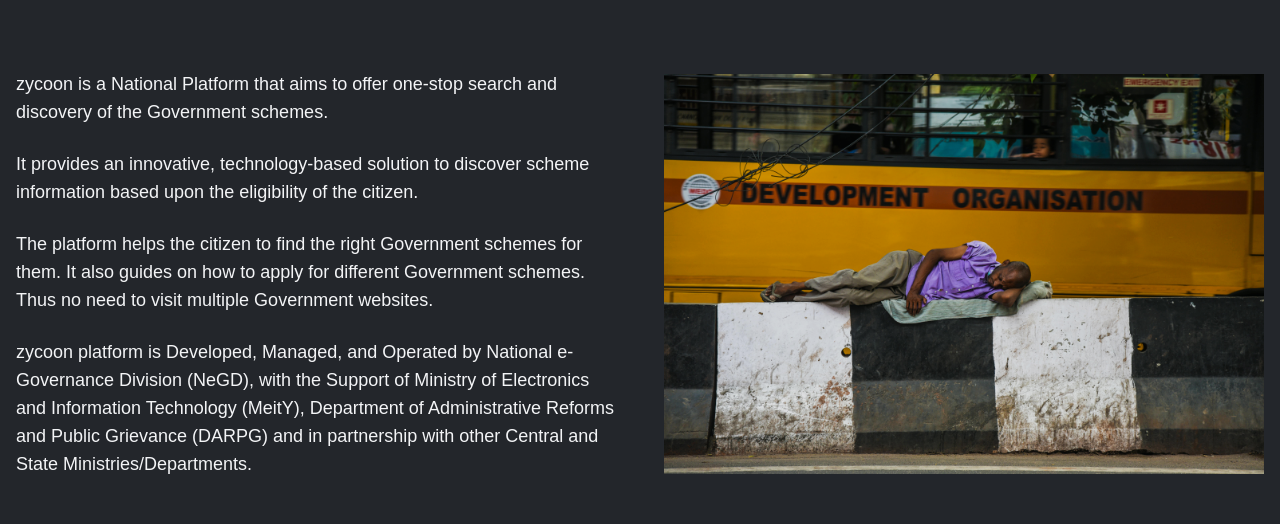
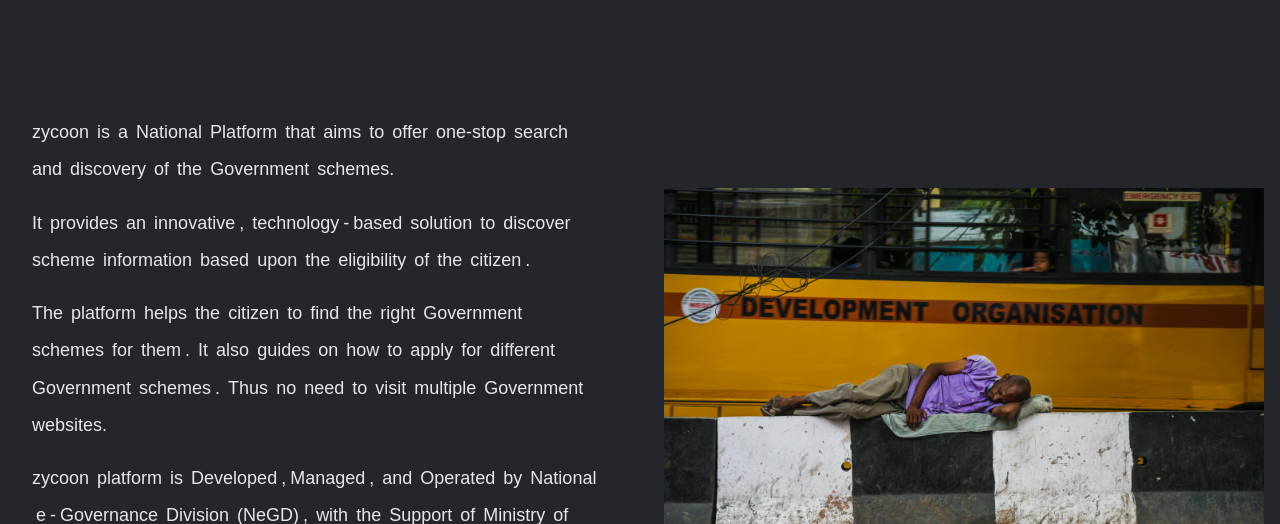
Before and after one commit to vikrant-thakar/gov_scheme, a Next.js app: page /about in a window 1280 px wide. Shown: the part 428-952 px from the top of the page. Built offline with nearby package versions, Linux system fonts and the light colour scheme.

Commit message:
basic designing

```diff
--- a/src/app/about/page.tsx
+++ b/src/app/about/page.tsx
@@ -1,5 +1,6 @@
 import React from "react";
 import Image from "next/image";
+import ZycoonDescription from "@/components/ZycoonDescription";
 
 export default function AboutPage() {
   return (
@@ -50,10 +51,7 @@ export default function AboutPage() {
       <div className="flex flex-col md:flex-row items-center gap-12">
         {/* Description */}
         <div className="w-full md:w-1/2 space-y-6 text-gray-100 text-lg">
-          <p>zycoon is a National Platform that aims to offer one-stop search and discovery of the Government schemes.</p>
-          <p>It provides an innovative, technology-based solution to discover scheme information based upon the eligibility of the citizen.</p>
-          <p>The platform helps the citizen to find the right Government schemes for them. It also guides on how to apply for different Government schemes. Thus no need to visit multiple Government websites.</p>
-          <p>zycoon platform is Developed, Managed, and Operated by National e-Governance Division (NeGD), with the Support of Ministry of Electronics and Information Technology (MeitY), Department of Administrative Reforms and Public Grievance (DARPG) and in partnership with other Central and State Ministries/Departments.</p>
+        <ZycoonDescription />
         </div>
         {/* Illustration */}
         <div className="w-full md:w-1/2 flex justify-center">
@@ -111,6 +109,7 @@ export default function AboutPage() {
           <p className="text-gray-300">Deep dive into dedicated scheme pages for fine grained scheme details before you apply</p>
         </div>
       </div>
+
     </div>
   );
 }
--- a/src/app/layout.tsx
+++ b/src/app/layout.tsx
@@ -21,6 +21,10 @@ export default function RootLayout({
 }>) {
   return (
     <html lang="en" suppressHydrationWarning>
+      <head>
+        <title>Zycoon - Government Schemes Made Simple</title>
+        <link rel="icon" href="/zycoon.jpeg" type="image/jpeg" />
+      </head>
       <body
         className={`${geistSans.variable} ${geistMono.variable} antialiased relative min-h-screen bg-[#23262b] text-gray-100`}
         style={{ minHeight: "100vh" }}
--- a/src/app/page.tsx
+++ b/src/app/page.tsx
@@ -1,6 +1,7 @@
 import SchemesHero from "@/components/SchemesHero";
 import Categories from "@/components/Categories";
 import BackgroundCarousel from "../components/BackgroundCarousel";
+import ZycoonDescription from "@/components/ZycoonDescription";
 
 export default function Home() {
   return (
@@ -9,6 +10,7 @@ export default function Home() {
       <div className="pt-60 sm:pt-80 md:pt-96 lg:pt-[28rem]">
         <SchemesHero />
         <Categories />
+        <ZycoonDescription />
       </div>
     </>
   );
--- a/src/components/SchemesHero.tsx
+++ b/src/components/SchemesHero.tsx
@@ -12,9 +12,7 @@ export default function SchemesHero() {
 
   if (!mounted) return null; // Prevent hydration mismatch
 
-  // To "pause" a GIF, show a static frame (e.g., a PNG preview) when not hovered.
-  // On hover, show the GIF with a unique key to restart it.
-  // We'll use the GIF for both, but with a key change to restart on hover.
+
 
   return (
     <div className="w-full flex flex-col items-center py-12 bg-transparent transition-colors duration-300">
--- /dev/null
+++ b/src/components/ZycoonDescription.tsx
@@ -0,0 +1,27 @@
+import React from "react";
+
+const description = [
+  "zycoon  is  a  National  Platform  that  aims  to  offer  one-stop  search  and  discovery  of  the  Government  schemes.",
+  "It  provides  an  innovative ,  technology - based  solution  to  discover  scheme  information  based  upon  the  eligibility  of  the  citizen .",
+  "The  platform  helps  the  citizen  to  find  the  right  Government  schemes  for  them .  It  also  guides  on  how  to  apply  for  different  Government  schemes .  Thus  no  need  to  visit  multiple  Government  websites.",
+  "zycoon  platform  is  Developed , Managed ,  and  Operated  by  National  e - Governance  Division  (NeGD) ,  with  the  Support  of  Ministry  of  Electronics  and  Information  Technology  (MeitY) ,  Department  of  Administrative  Reforms  and  Public  Grievance  (DARPG)  and  in  partnership  with  other  Central  and  State  Ministries/Departments ."
+];
+
+export default function ZycoonDescription() {
+  return (
+    <div className="max-w-3xl mx-auto mt-12 mb-16 px-4 text-lg text-gray-200 space-y-6">
+      {description.map((para, idx) => (
+        <p key={idx} className="leading-relaxed flex flex-wrap gap-x-1 gap-y-2">
+          {para.split(" ").map((word, widx) => (
+            <span
+              key={widx}
+              className="inline-block transition-transform duration-200 hover:scale-110 cursor-pointer"
+            >
+              {word}
+            </span>
+          ))}
+        </p>
+      ))}
+    </div>
+  );
+}
```
